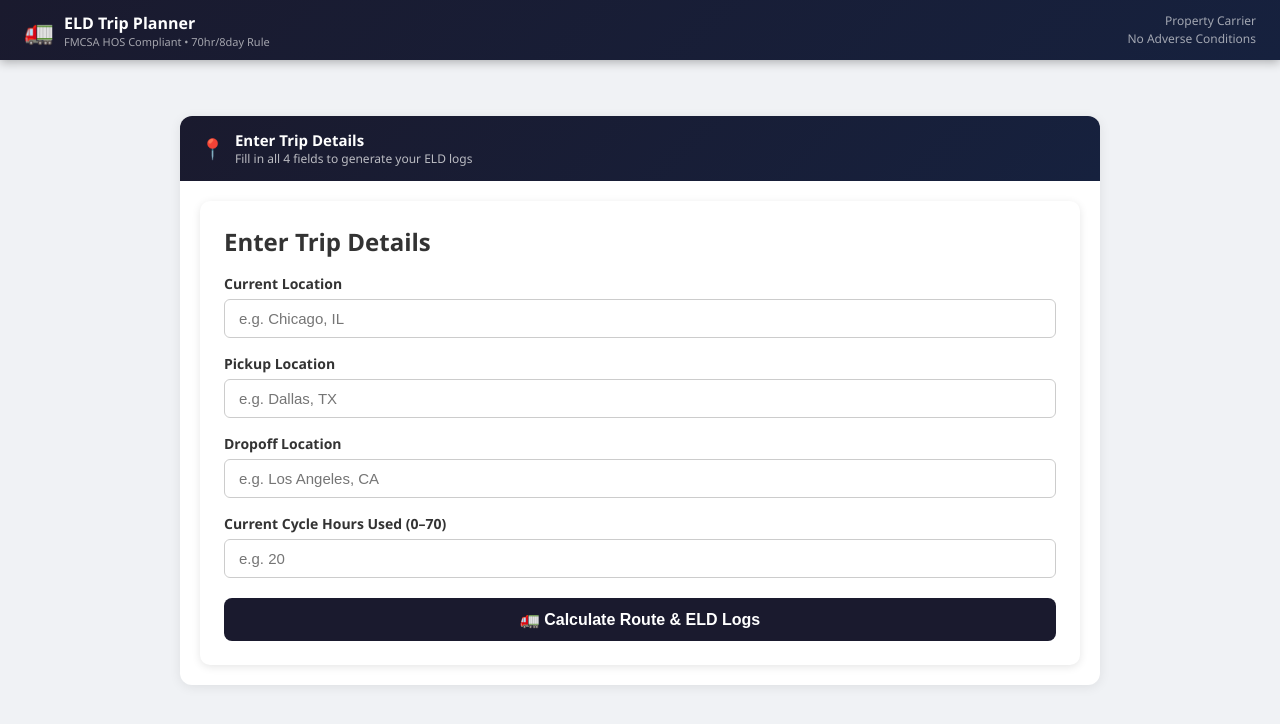
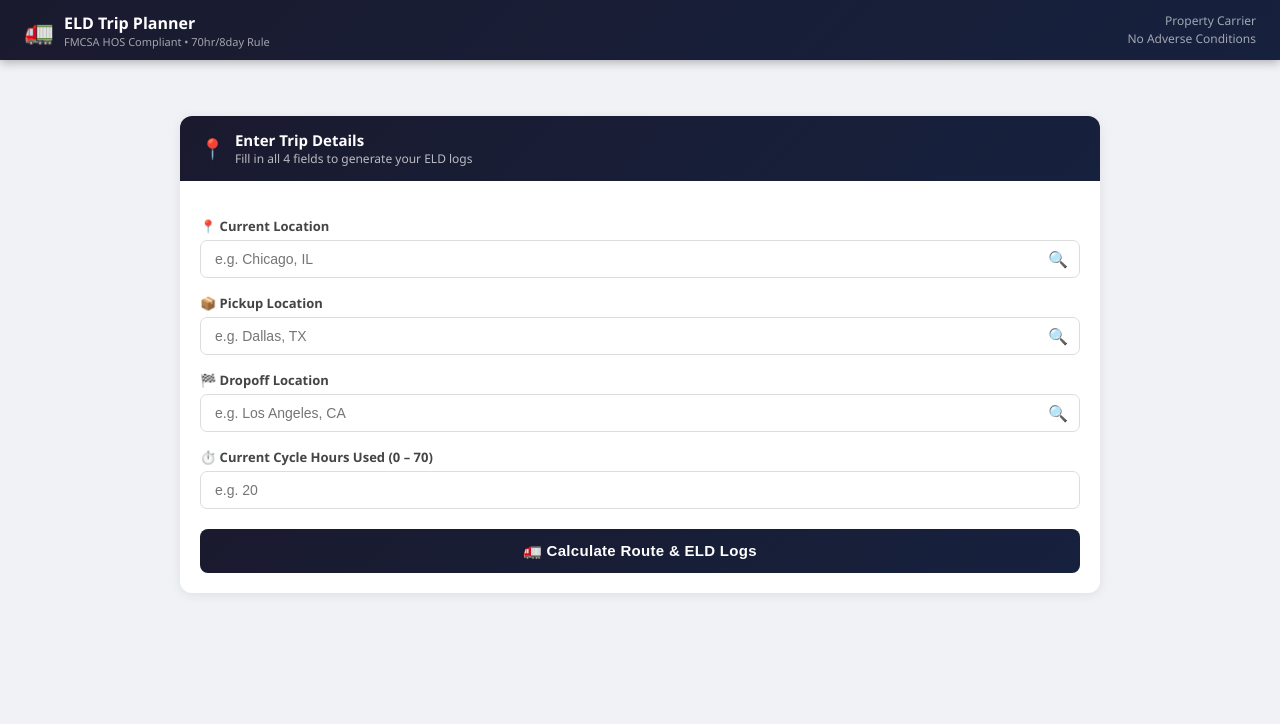
Before and after one commit to yerniteja1/eld_trip_planner, a React app in the folder frontend/: page / in a window 1280 px wide. Shown: the top 724 px of the page. Built offline with nearby package versions, Linux system fonts and the light colour scheme; the HTML template or start-up script is replaced by a standard one.

Commit message:
feat: add live location autocomplete with ORS

```diff
--- /dev/null
+++ b/frontend/src/components/LocationInput.jsx
@@ -0,0 +1,183 @@
+import { useState, useEffect, useRef } from 'react'
+
+const ORS_API_KEY = 'ORS_API_KEY'
+
+export default function LocationInput({ label, value, onChange, placeholder }) {
+  const [query,       setQuery]       = useState(value || '')
+  const [suggestions, setSuggestions] = useState([])
+  const [loading,     setLoading]     = useState(false)
+  const [open,        setOpen]        = useState(false)
+  const debounceRef  = useRef(null)
+  const wrapperRef   = useRef(null)
+
+  // Close dropdown when clicking outside
+  useEffect(() => {
+    function handleClick(e) {
+      if (wrapperRef.current && !wrapperRef.current.contains(e.target)) {
+        setOpen(false)
+      }
+    }
+    document.addEventListener('mousedown', handleClick)
+    return () => document.removeEventListener('mousedown', handleClick)
+  }, [])
+
+  function handleType(e) {
+    const val = e.target.value
+    setQuery(val)
+    onChange(null)
+
+    if (debounceRef.current) clearTimeout(debounceRef.current)
+
+    if (val.length < 2) {
+      setSuggestions([])
+      setOpen(false)
+      return
+    }
+
+    debounceRef.current = setTimeout(async () => {
+      setLoading(true)
+      try {
+        const res = await fetch(
+          `https://api.openrouteservice.org/geocode/autocomplete` +
+          `?api_key=${ORS_API_KEY}` +
+          `&text=${encodeURIComponent(val)}` +
+          `&boundary.country=US` +
+          `&layers=locality,region` +
+          `&size=6`
+        )
+        const data = await res.json()
+        const features = data.features || []
+        setSuggestions(features.map(f => ({
+          label: f.properties.label,
+          lat:   f.geometry.coordinates[1],
+          lng:   f.geometry.coordinates[0],
+        })))
+        setOpen(true)
+      } catch {
+        setSuggestions([])
+      } finally {
+        setLoading(false)
+      }
+    }, 500) // 500ms debounce
+  }
+
+  function handleSelect(suggestion) {
+    setQuery(suggestion.label)
+    onChange(suggestion.label)
+    setSuggestions([])
+    setOpen(false)
+  }
+
+  const isConfirmed = !!value
+
+  return (
+    <div ref={wrapperRef} style={{ position: 'relative', marginTop: '16px' }}>
+
+      {/* Label */}
+      <label style={{
+        display:    'block',
+        fontWeight: '600',
+        fontSize:   '13px',
+        color:      '#444',
+        marginBottom: '5px',
+      }}>
+        {label}
+      </label>
+
+      {/* Input row */}
+      <div style={{ position: 'relative' }}>
+        <input
+          value={query}
+          onChange={handleType}
+          onFocus={() => suggestions.length > 0 && setOpen(true)}
+          placeholder={placeholder}
+          style={{
+            width:        '100%',
+            padding:      '10px 38px 10px 14px',
+            fontSize:     '14px',
+            border:       `1.5px solid ${isConfirmed ? '#22c55e' : '#ddd'}`,
+            borderRadius: '7px',
+            outline:      'none',
+            background:   isConfirmed ? '#f0fdf4' : '#fff',
+            transition:   'border 0.2s',
+          }}
+        />
+
+        {/* Right icon — spinner / checkmark / pin */}
+        <span style={{
+          position:  'absolute',
+          right:     '12px',
+          top:       '50%',
+          transform: 'translateY(-50%)',
+          fontSize:  '16px',
+          pointerEvents: 'none',
+        }}>
+          {loading     ? '⏳' :
+           isConfirmed ? '✅' :
+           query       ? '📍' : '🔍'}
+        </span>
+      </div>
+
+      {/* Dropdown */}
+      {open && suggestions.length > 0 && (
+        <div style={{
+          position:   'absolute',
+          top:        '100%',
+          left:       0,
+          right:      0,
+          background: '#fff',
+          border:     '1.5px solid #e5e7eb',
+          borderTop:  'none',
+          borderRadius: '0 0 8px 8px',
+          boxShadow:  '0 8px 24px rgba(0,0,0,0.12)',
+          zIndex:     9999,
+          overflow:   'hidden',
+        }}>
+          {suggestions.map((s, i) => (
+            <div
+              key={i}
+              onMouseDown={() => handleSelect(s)}
+              style={{
+                padding:    '10px 14px',
+                fontSize:   '13px',
+                cursor:     'pointer',
+                display:    'flex',
+                alignItems: 'center',
+                gap:        '8px',
+                borderBottom: i < suggestions.length - 1
+                  ? '1px solid #f3f4f6'
+                  : 'none',
+                transition: 'background 0.1s',
+              }}
+              onMouseEnter={e => e.currentTarget.style.background = '#f0f9ff'}
+              onMouseLeave={e => e.currentTarget.style.background = '#fff'}
+            >
+              <span style={{ fontSize: '16px' }}>📍</span>
+              <span>{s.label}</span>
+            </div>
+          ))}
+        </div>
+      )}
+
+      {/* No results message */}
+      {open && !loading && query.length >= 2 && suggestions.length === 0 && (
+        <div style={{
+          position:   'absolute',
+          top:        '100%',
+          left:       0,
+          right:      0,
+          background: '#fff',
+          border:     '1.5px solid #e5e7eb',
+          borderTop:  'none',
+          borderRadius: '0 0 8px 8px',
+          padding:    '10px 14px',
+          fontSize:   '13px',
+          color:      '#888',
+          zIndex:     9999,
+        }}>
+          No locations found for "{query}"
+        </div>
+      )}
+    </div>
+  )
+}
--- a/frontend/src/components/TripForm.jsx
+++ b/frontend/src/components/TripForm.jsx
@@ -1,121 +1,137 @@
 import { useState } from 'react'
-import axios from 'axios'
+import axios        from 'axios'
+import LocationInput from './LocationInput'
 
 export default function TripForm({ onResult, onLoading }) {
-  const [form, setForm] = useState({
-    current_location: '',
-    pickup_location: '',
-    dropoff_location: '',
-    cycle_used_hours: ''
+  const [locations, setLocations] = useState({
+    current_location:  '',
+    pickup_location:   '',
+    dropoff_location:  '',
   })
-  const [loading, setLoading] = useState(false)
-  const [error, setError] = useState('')
+  const [cycleHours, setCycleHours] = useState('')
+  const [error,      setError]      = useState('')
+  const [loading,    setLoading]    = useState(false)
 
-  const handleChange = (e) => {
-    setForm({ ...form, [e.target.name]: e.target.value })
+  function setLoc(field, val) {
+    setLocations(prev => ({ ...prev, [field]: val || '' }))
   }
 
-  const handleSubmit = async () => {
+  function validate() {
+    if (!locations.current_location)  return 'Please select a current location'
+    if (!locations.pickup_location)   return 'Please select a pickup location'
+    if (!locations.dropoff_location)  return 'Please select a dropoff location'
+    if (cycleHours === '')            return 'Please enter cycle hours used'
+    if (cycleHours < 0 || cycleHours > 70) return 'Cycle hours must be between 0 and 70'
+    return null
+  }
+
+  async function handleSubmit() {
+    const err = validate()
+    if (err) { setError(err); return }
+
     setError('')
     setLoading(true)
     onLoading && onLoading(true)
 
     try {
-      const res = await axios.post(
-        'http://127.0.0.1:8000/api/plan-trip/',
-        form
-      )
+      const res = await axios.post('http://127.0.0.1:8000/api/plan-trip/', {
+        ...locations,
+        cycle_used_hours: cycleHours,
+      })
       onResult(res.data)
-    } catch (err) {
-      setError(err.response?.data?.error || 'Something went wrong')
+    } catch (e) {
+      setError(e.response?.data?.error || 'Something went wrong')
     } finally {
       setLoading(false)
       onLoading && onLoading(false)
     }
   }
 
-  const inputStyle = {
-    width: '100%',
-    padding: '10px 14px',
-    fontSize: '15px',
-    border: '1px solid #ccc',
-    borderRadius: '6px',
-    marginTop: '6px'
-  }
-
-  const labelStyle = {
-    display: 'block',
-    fontWeight: '600',
-    marginTop: '16px',
-    fontSize: '14px'
-  }
-
   return (
-    <div style={{
-      background: '#fff',
-      padding: '24px',
-      borderRadius: '10px',
-      boxShadow: '0 2px 8px rgba(0,0,0,0.1)'
-    }}>
-      <h2 style={{ marginBottom: '10px' }}>Enter Trip Details</h2>
-
-      <label style={labelStyle}>Current Location</label>
-      <input
-        style={inputStyle}
-        name="current_location"
+    <div>
+      <LocationInput
+        label="📍 Current Location"
         placeholder="e.g. Chicago, IL"
-        value={form.current_location}
-        onChange={handleChange}
+        value={locations.current_location}
+        onChange={val => setLoc('current_location', val)}
       />
 
-      <label style={labelStyle}>Pickup Location</label>
-      <input
-        style={inputStyle}
-        name="pickup_location"
+      <LocationInput
+        label="📦 Pickup Location"
         placeholder="e.g. Dallas, TX"
-        value={form.pickup_location}
-        onChange={handleChange}
+        value={locations.pickup_location}
+        onChange={val => setLoc('pickup_location', val)}
       />
 
-      <label style={labelStyle}>Dropoff Location</label>
-      <input
-        style={inputStyle}
-        name="dropoff_location"
+      <LocationInput
+        label="🏁 Dropoff Location"
         placeholder="e.g. Los Angeles, CA"
-        value={form.dropoff_location}
-        onChange={handleChange}
+        value={locations.dropoff_location}
+        onChange={val => setLoc('dropoff_location', val)}
       />
 
-      <label style={labelStyle}>Current Cycle Hours Used (0–70)</label>
+      {/* Cycle hours */}
+      <div style={{ marginTop: '16px' }}>
+        <label style={{
+          display:    'block',
+          fontWeight: '600',
+          fontSize:   '13px',
+          color:      '#444',
+          marginBottom: '5px',
+        }}>
+          ⏱️ Current Cycle Hours Used (0 – 70)
+        </label>
         <input
-        style={inputStyle}
-        name="cycle_used_hours"
           type="number"
           min="0"
           max="70"
           placeholder="e.g. 20"
-        value={form.cycle_used_hours}
-        onChange={handleChange}
+          value={cycleHours}
+          onChange={e => setCycleHours(e.target.value)}
+          style={{
+            width:        '100%',
+            padding:      '10px 14px',
+            fontSize:     '14px',
+            border:       '1.5px solid #ddd',
+            borderRadius: '7px',
+            outline:      'none',
+          }}
         />
+      </div>
 
+      {/* Error */}
       {error && (
-        <p style={{ color: 'red', marginTop: '12px' }}>{error}</p>
+        <div style={{
+          marginTop:    '12px',
+          padding:      '10px 14px',
+          background:   '#fef2f2',
+          border:       '1px solid #fca5a5',
+          borderRadius: '7px',
+          color:        '#b91c1c',
+          fontSize:     '13px',
+        }}>
+          ⚠️ {error}
+        </div>
       )}
 
+      {/* Submit */}
       <button
         onClick={handleSubmit}
         disabled={loading}
         style={{
-          marginTop: '20px',
-          width: '100%',
-          padding: '12px',
-          fontSize: '16px',
-          fontWeight: '600',
-          background: loading ? '#aaa' : '#1a1a2e',
-          color: '#fff',
-          border: 'none',
+          marginTop:    '20px',
+          width:        '100%',
+          padding:      '13px',
+          fontSize:     '15px',
+          fontWeight:   '700',
+          background:   loading
+            ? '#94a3b8'
+            : 'linear-gradient(135deg, #1a1a2e 0%, #16213e 100%)',
+          color:        '#fff',
+          border:       'none',
           borderRadius: '8px',
-          cursor: loading ? 'not-allowed' : 'pointer'
+          cursor:       loading ? 'not-allowed' : 'pointer',
+          letterSpacing:'0.3px',
         }}
       >
         {loading ? '⏳ Calculating...' : '🚛 Calculate Route & ELD Logs'}
```
Lines whose indentation alone changed are shown as unchanged.
